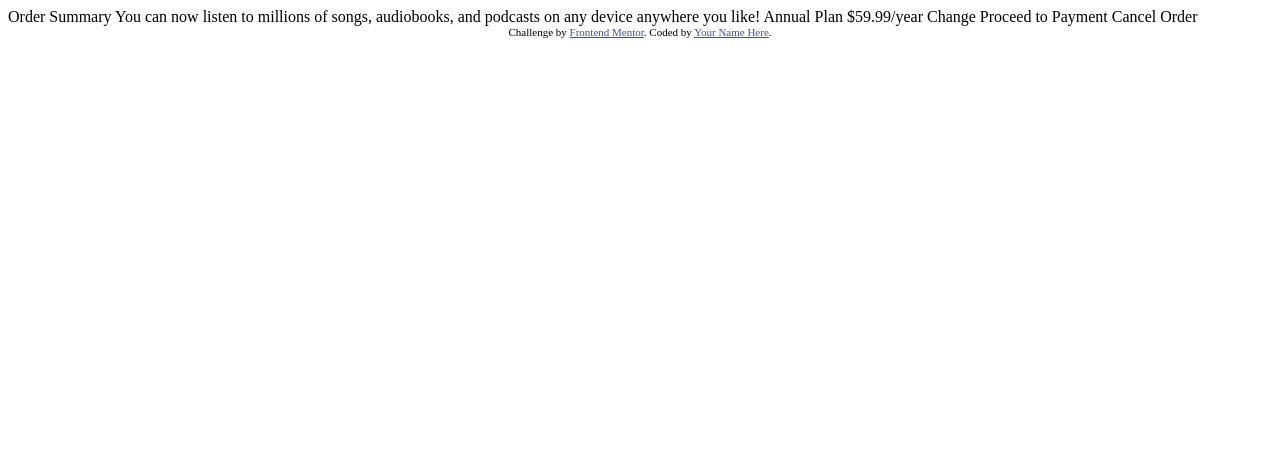
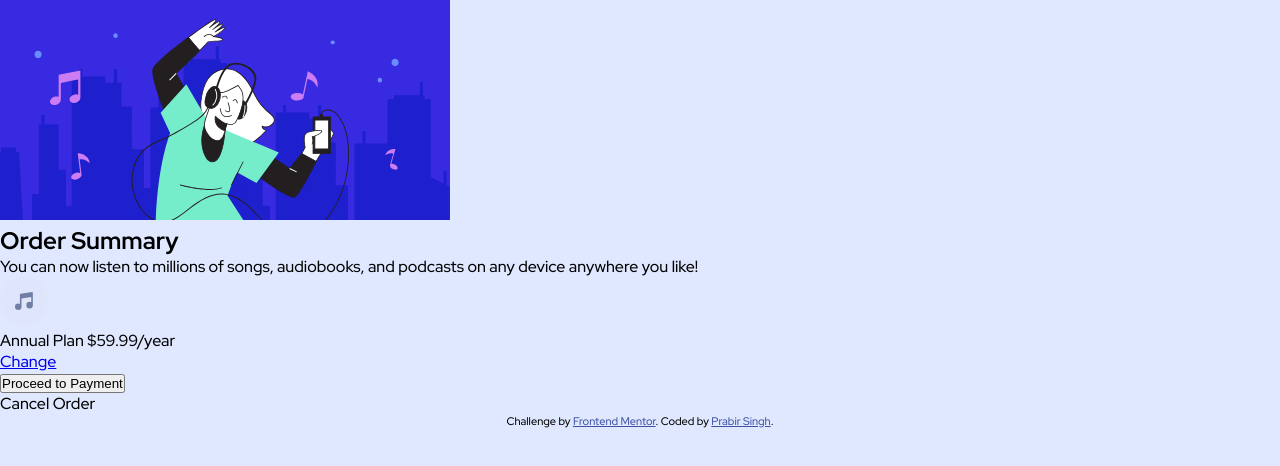
Before and after one commit to prabirshub/order-summary-component-main, a plain HTML site: page index.html in a window 1280 px wide. Drawn offline with Linux system fonts and the light colour scheme.

Commit message:
Html mockup done

```diff
--- a/index.html
+++ b/index.html
@@ -1,37 +1,73 @@
 <!DOCTYPE html>
 <html lang="en">
-<head>
-  <meta charset="UTF-8">
-  <meta name="viewport" content="width=device-width, initial-scale=1.0"> <!-- displays site properly based on user's device -->
+  <head>
+    <meta charset="UTF-8" />
+    <meta name="viewport" content="width=device-width, initial-scale=1.0" />
+    <!-- displays site properly based on user's device -->
 
-  <link rel="icon" type="image/png" sizes="32x32" href="./images/favicon-32x32.png">
+    <link
+      rel="icon"
+      type="image/png"
+      sizes="32x32"
+      href="./images/favicon-32x32.png"
+    />
 
-  <title>Frontend Mentor | Order summary card</title>
+    <title>Frontend Mentor | Order summary card</title>
 
-  <!-- Feel free to remove these styles or customise in your own stylesheet 👍 -->
-  <style>
-    .attribution { font-size: 11px; text-align: center; }
-    .attribution a { color: hsl(228, 45%, 44%); }
-  </style>
-</head>
-<body>
+    <!-- Linking CSS file here -->
+    <link rel="stylesheet" href="style.css" />
 
-  Order Summary
+    <meta name="description" content="A breif description" />
+    <meta name="author" content="Order summary somponents" />
 
-  You can now listen to millions of songs, audiobooks, and podcasts on any
-  device anywhere you like!
-
-  Annual Plan
-  $59.99/year
-
-  Change
-
-  Proceed to Payment
-  Cancel Order
-
-  <div class="attribution">
-    Challenge by <a href="https://www.frontendmentor.io?ref=challenge" target="_blank">Frontend Mentor</a>.
-    Coded by <a href="#">Your Name Here</a>.
-  </div>
-</body>
+    <!-- Imporing google fonts -->
+    <link rel="preconnect" href="https://fonts.googleapis.com" />
+    <link rel="preconnect" href="https://fonts.gstatic.com" crossorigin />
+    <link
+      href="https://fonts.googleapis.com/css2?family=Red+Hat+Display:wght@500;700;900&display=swap"
+      rel="stylesheet"
+    />
+  </head>
+  <body>
+    <div class="container">
+      <header>
+        <img src="images/illustration-hero.svg" alt="" />
+      </header>
+      <main>
+        <section>
+          <article>
+            <h2>Order Summary</h2>
+            <p>
+              You can now listen to millions of songs, audiobooks, and podcasts
+              on any device anywhere you like!
+            </p>
+          </article>
+          <article>
+            <ul>
+              <li><img src="images/icon-music.svg" alt="" /></li>
+              <li>
+                <span> Annual Plan </span>
+                <span> $59.99/year </span>
+              </li>
+              <li>
+                <a href="#">Change</a>
+              </li>
+            </ul>
+          </article>
+          <article>
+            <button class="btn">Proceed to Payment</button>
+            <p>Cancel Order</p>
+          </article>
+        </section>
+      </main>
+      <footer>
+        <div class="attribution">
+          Challenge by
+          <a href="https://www.frontendmentor.io?ref=challenge" target="_blank"
+            >Frontend Mentor</a
+          >. Coded by <a href="#">Prabir Singh</a>.
+        </div>
+      </footer>
+    </div>
+  </body>
 </html>
--- /dev/null
+++ b/style.css
@@ -0,0 +1,32 @@
+/* Reset */
+* {
+  margin: 0;
+  padding: 0;
+  box-sizing: border-box;
+}
+img {
+  max-width: 100%;
+}
+/* Global Color Variables */
+:root {
+  /* Primary */
+  --pale-blue: hsl(225, 100%, 94%);
+  --bright-blue: hsl(245, 75%, 52%);
+  /* Neutral */
+  --very-pale-blue: hsl(225, 100%, 98%);
+  --desaturated-blue: hsl(224, 23%, 55%);
+  --dark-blue: hsl(223, 47%, 23%);
+}
+
+body {
+  font-family: 'Red Hat Display', sans-serif;
+  background: var(--pale-blue);
+}
+
+.attribution {
+  font-size: 11px;
+  text-align: center;
+}
+.attribution a {
+  color: hsl(228, 45%, 44%);
+}
```
